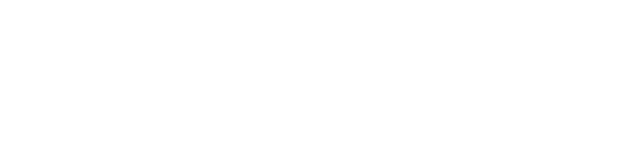
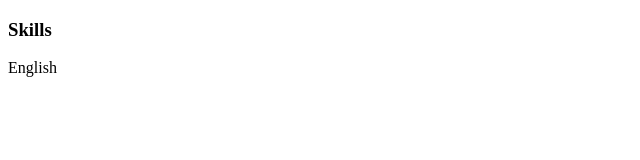
Before and after one commit to dasharus01/rsschool-cv111, a plain HTML site: page index.html in a window 1280 px wide. Shown: the whole page, without its empty margins (0-640 px from the left). Drawn offline with Linux system fonts and the light colour scheme.

Commit message:
Update index.html

```diff
--- a/index.html
+++ b/index.html
@@ -3,5 +3,9 @@
   <head>
     <title>Dasha Rusakova</title>
   </head>
+ <aside>
+   <h3> Skills </h3>
+   <p> English
+ </aside>
 
 </html>
```
